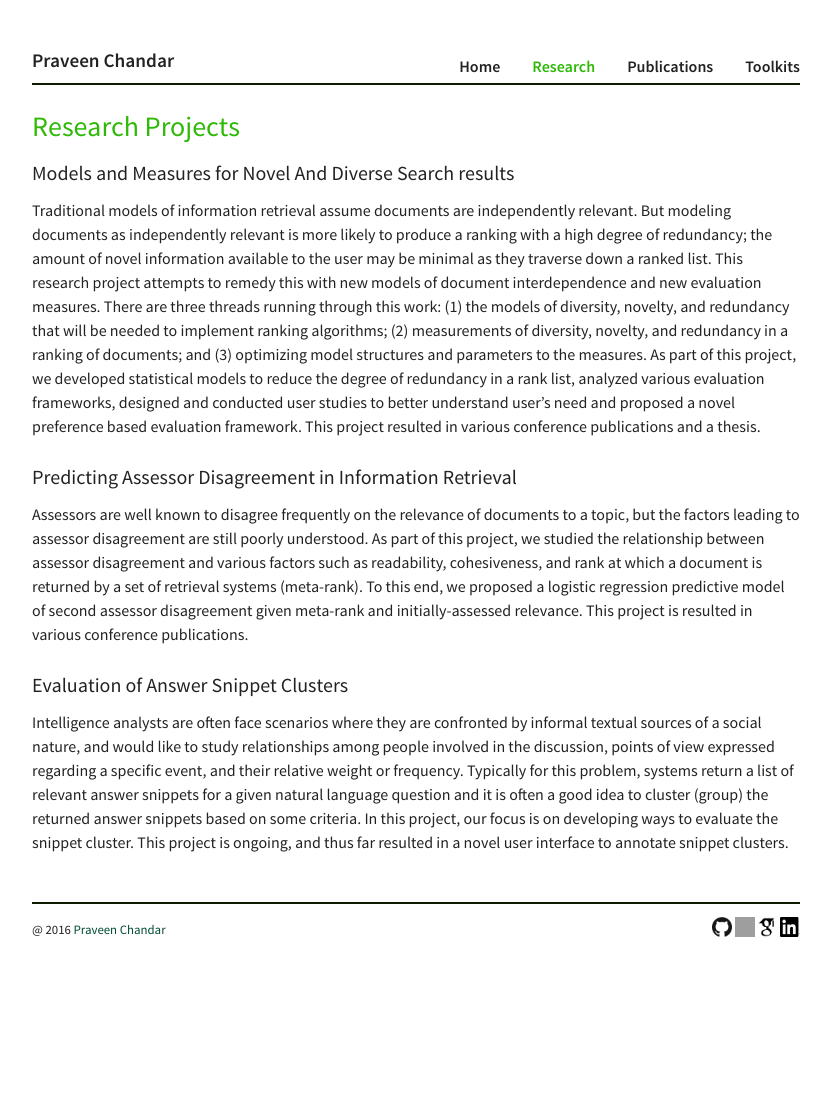
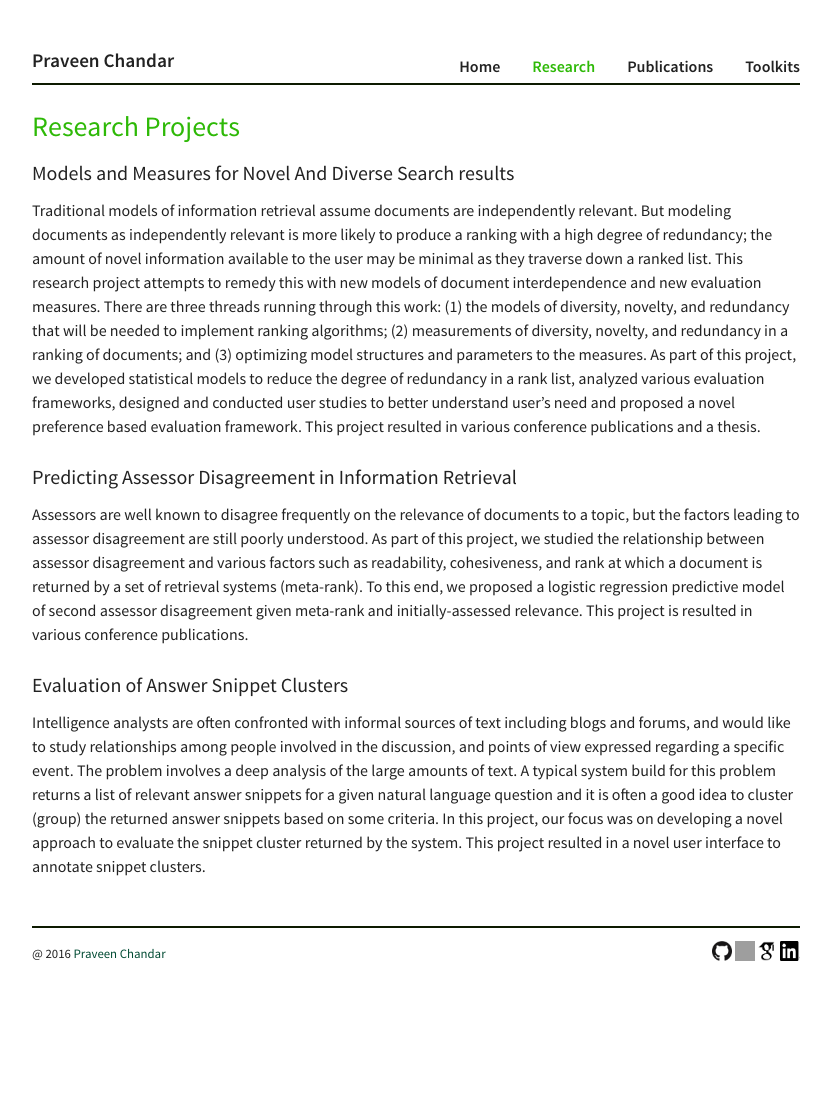
Before and after one commit to pchandar/pchandar.github.io, a Jekyll site: the page built from research.html, in a window 1280 px wide. Shown: the whole page, without its empty margins (224-1055 px from the left). Built offline with Jekyll 4.4.1, drawn with Linux system fonts in a browser that asks for light colours; Markdown is read by kramdown in place of the engine named in the settings; before the commit the page ends 1069 px from its top, so only the background shows below that; grey boxes are pictures that could not be loaded.

Commit message:
error fixed to CV, remvoed redundant paragraph on index and fixed research project

```diff
--- a/index.html
+++ b/index.html
@@ -38,8 +38,6 @@ title: Home
  <p>I am interested in the field of information retrieval, natural language processing and machine learning. More specifically, I am interested in the study and development of effective and efficient evaluation techniques that help measure how well retrieval systems satisfy user`s information needs.
  I have worked on research problems including evaluation of retrieval and  question answering systems, web search, recommendation systems, and dialogue system for healthcare and scheduling. As a result of this work, I have created open-source tools, contributed to commercial software and published in leading academic conferences</p>
 
- <p>In the past, I have worked on the following research problems/projects:  evaluating information retrieval system with focus on novelty and diversity, evaluating open domain question answering systems, recommendation systems, and natural language understanding for dialogue system. As a result of this work, I created open-source tools, contributed to commercial software and published in leading academic conferences.</p>
-
  <p>A pdf version of my CV can be found <a href="/cv.pdf">here</a>.</p>
 
  <p>More information about my research projects can be found here. Please take a look around to learn more about my work and email me if you have any questions or comments!</p>
--- a/research.html
+++ b/research.html
@@ -40,7 +40,7 @@ title: Home
       <p>Assessors are well known to disagree frequently on the relevance of documents to a topic, but the factors leading to assessor disagreement are still poorly understood. As part of this project, we studied the relationship between assessor disagreement and various factors such as readability, cohesiveness, and rank at which a document is returned by a set of retrieval systems (meta-rank). To this end, we proposed a logistic regression predictive model of second assessor disagreement given meta-rank and initially-assessed relevance. This project is resulted in various conference publications.</p>
 
       <h3>Evaluation of Answer Snippet Clusters</h3>
-      <p>Intelligence analysts are often face scenarios where they are confronted by informal textual sources of a social nature, and would like to study relationships among people involved in the discussion, points of view expressed regarding a specific event, and their relative weight or frequency. Typically for this problem, systems return a list of relevant answer snippets for a given natural language question and it is often a good idea to cluster (group) the returned answer snippets based on some criteria. In this project, our focus is on developing ways to evaluate the snippet cluster. This project is ongoing, and thus far resulted in a novel user interface to annotate snippet clusters.</p>
+      <p>Intelligence analysts are often confronted with informal sources of text including blogs and forums, and would like to study relationships among people involved in the discussion, and points of view expressed regarding a specific event. The problem involves a deep analysis of the large amounts of text. A typical system build for this problem returns a list of relevant answer snippets for a given natural language question and it is often a good idea to cluster (group) the returned answer snippets based on some criteria. In this project, our focus was on developing a novel approach to evaluate the snippet cluster returned by the system. This project resulted in a novel user interface to annotate snippet clusters.</p>
 
   </div>
 
```
Also changed, not shown: 1 other file.
